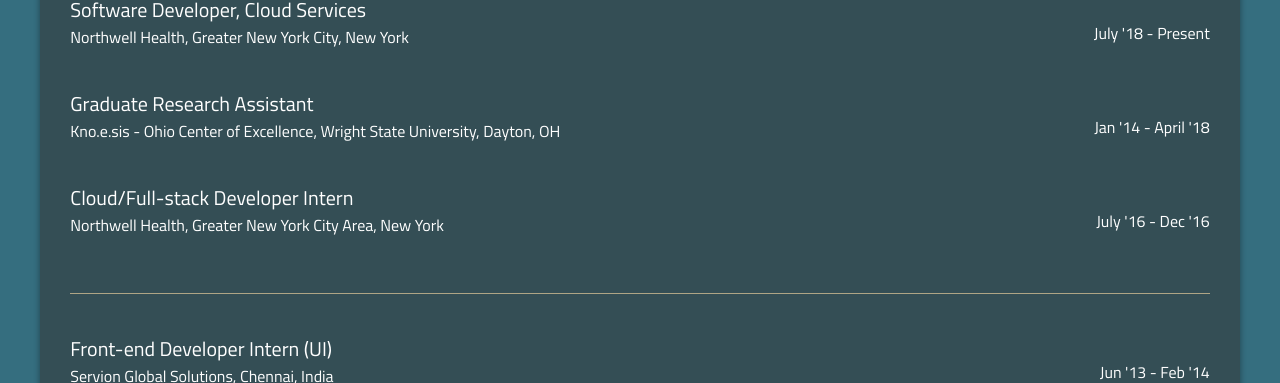
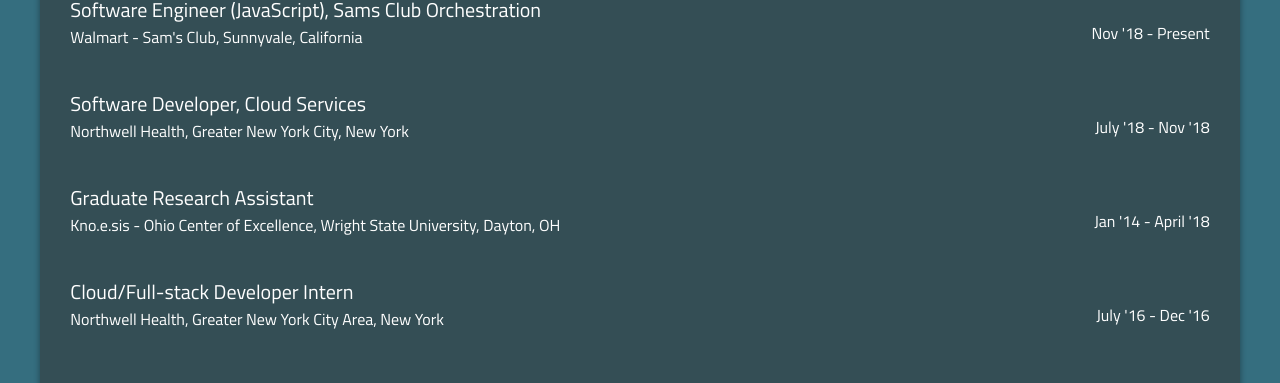
Before and after one commit to vaikzs/vaikzs.github.io, a plain HTML site: page index.html in a window 1280 px wide. Shown: the part 804-1187 px from the top of the page. Drawn offline with nearby package versions, Linux system fonts and the light colour scheme; a script that the page names is missing.

Commit message:
updating--

```diff
--- a/index.html
+++ b/index.html
@@ -178,9 +178,18 @@
             <div class="h2 p-x-0 m-x-2 m-t-3 m-b-0 p-b-0 font-weight-bold  text-white text-uppercase">Experience</div>
             <span href="#" class="p-x-1">
                 <div class="lead p-x-2">
+                    <span class="font-weight-normal">Software Engineer (JavaScript), Sams Club Orchestration</span>
+                    <br />
+                    <span class="pull-sm-right col-xs-0  h6 font-weight-normal">Nov '18 - Present</span>
+                </div>
+                <p class="p-x-2 h7 font-weight-light">Walmart - Sam's Club, Sunnyvale, California<span class="pull-xs-right"></span>
+                </p>
+            </span>
+            <span href="#" class="p-x-1">
+                <div class="lead p-x-2">
                     <span class="font-weight-normal">Software Developer, Cloud Services</span>
                     <br />
-                    <span class="pull-sm-right col-xs-0  h6 font-weight-normal">July '18 - Present</span>
+                    <span class="pull-sm-right col-xs-0  h6 font-weight-normal">July '18 - Nov '18</span>
                 </div>
                 <p class="p-x-2 h7 font-weight-light">Northwell Health, Greater New York City, New York <span class="pull-xs-right"></span>
                 </p>
```
